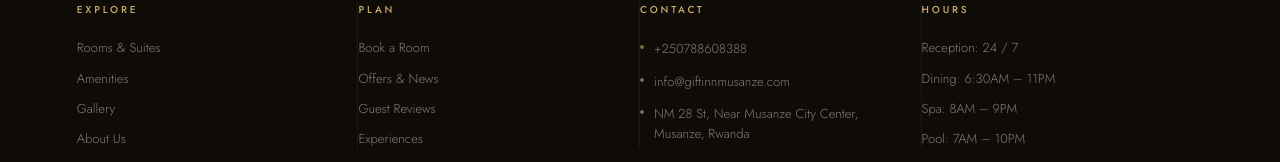
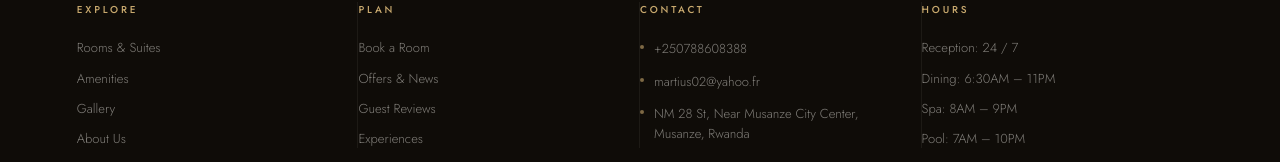
Before and after one commit to nzizajules250/giftinmusanzeupdate, a React (Vite) app: page / in a window 1280 px wide. Shown: the part 4986-5148 px from the top of the page. Built offline with nearby package versions, Linux system fonts and the light colour scheme; no server answers; the database is empty.

Commit message:
chnaged the email

```diff
--- a/src/data/siteContent.js
+++ b/src/data/siteContent.js
@@ -3,7 +3,7 @@
   city: 'Musanze',
   country: 'Rwanda',
   phone: '+250788608388',
-  email: 'info@giftinnmusanze.com',
+  email: 'martius02@yahoo.fr',
   whatsapp: '250788608388',
   address: 'NM 28 St, Near Musanze City Center, Musanze, Rwanda',
   coordinates: '-1.4992,29.6350',
```
